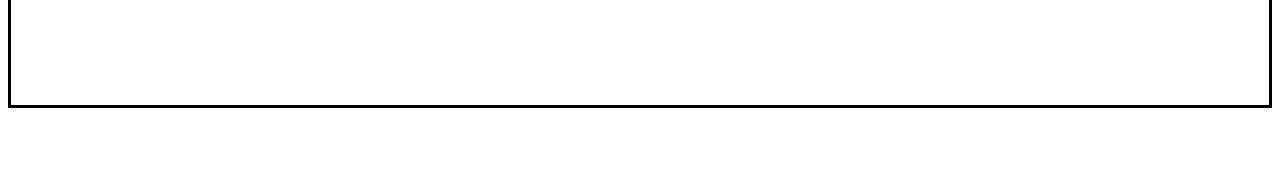
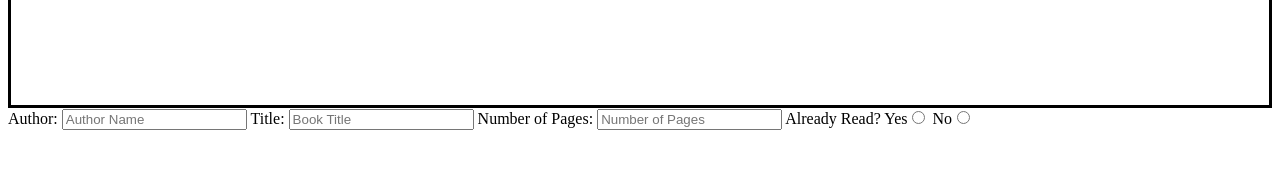
Before and after one commit to EleniMG/Library, a plain HTML site: page index.html in a window 1280 px wide. Both pictures are taken after a click on the button "New Book". Shown: the part 145-314 px from the top of the page. Drawn offline with Linux system fonts and the light colour scheme.

Commit message:
Creating function and form input

```diff
--- a/index.html
+++ b/index.html
@@ -12,9 +12,27 @@
 
     <h1>Library Shelf</h1>
 
-    <button type="button">New Book</button>
+    <button id="new-book-form-button" type="button">New Book</button>
 
     <div class="library-grid"> </div>
+
+
+    <form id="pop-up-form">
+
+        <label for="author">Author: </label>
+        <input type="text" id="author" name="author" placeholder="Author Name">
+
+        <label for="title">Title: </label>
+        <input type="text" name="title" id="title" placeholder="Book Title">
+
+        <label for="numberOfPages">Number of Pages: </label>
+        <input type="number" name="pages" id="numberOfPages" placeholder="Number of Pages">
+
+        <label for="alreadyRead">Already Read?</label>
+        Yes<input type="radio" id="yes" name="alreadyRead" value="yes">
+        No<input type="radio" id="no" name="alreadyRead" value="no">
+    </form>
+
 
     <script src="script.js"></script>
 </body>
--- a/main.css
+++ b/main.css
@@ -12,3 +12,8 @@ h1{
     border-style: solid;
     font-family: 'Courier New', Courier, monospace;
 }
+
+
+#pop-up-form {
+    display: none;
+}
--- a/script.js
+++ b/script.js
@@ -40,3 +40,12 @@ for (let i = 0; i < myLibrary.length; i++) {
     gridTile.appendChild(gridContent);
 
 }
+
+// Opening and closing form
+
+function openForm(){
+    return document.getElementById("pop-up-form").style.display = 'block'
+
+}
+
+document.getElementById("new-book-form-button").addEventListener("click", openForm)
```
